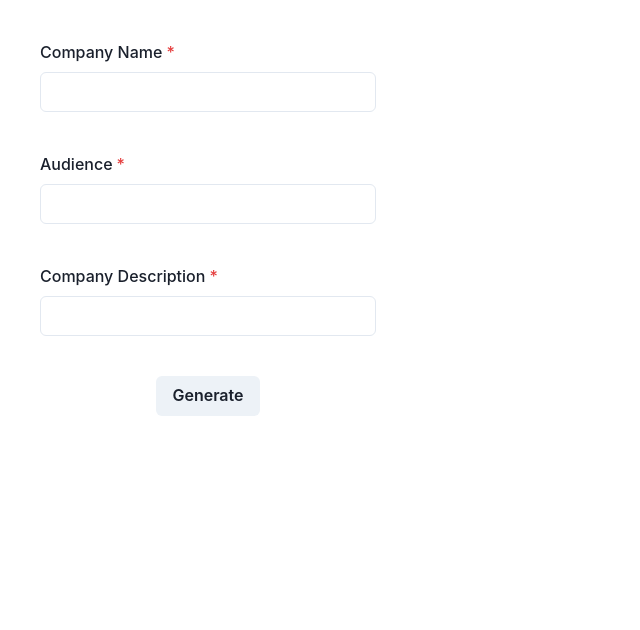
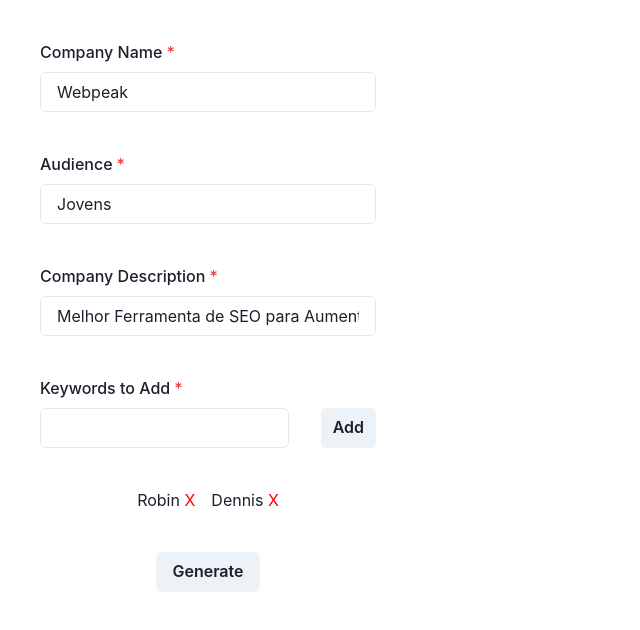
Before and after one commit to giovanafurlan/google-ads-generador, a Next.js app: page / in a window 1280 px wide. Shown: the top 630 px of the page, without its empty margins (0-640 px from the left). Built offline with nearby package versions, Linux system fonts and the light colour scheme.

Commit message:
Funcionando geração de title e description

```diff
--- a/package.json
+++ b/package.json
@@ -16,7 +16,8 @@
     "openai": "^3.1.0",
     "react": "^18.2.0",
     "react-dom": "^18.2.0",
-    "react-icons": "^4.7.1"
+    "react-icons": "^4.7.1",
+    "uuid": "^9.0.0"
   },
   "engines": {
     "node": ">=14.6.0"
--- a/pages/api/generateDescription.js
+++ b/pages/api/generateDescription.js
@@ -80,8 +80,8 @@
     resume[0].toUpperCase() + resume.slice(1).toLowerCase();
   const capitalizedAudience =
     audience[0].toUpperCase() + audience.slice(1).toLowerCase();
-  return `Escreva três criativos resumos com no máximo 90 caracteres cada, em uma única string, para a referente empresa com sua respectiva descrição que irá rodar no Google Ads com público alvo ${capitalizedAudience}
+  return `Escreva 2 criativos resumos com no máximo 90 caracteres cada, para a referente empresa com seu respectivo resumo que irá rodar no Google Ads com público alvo ${capitalizedAudience}
 
-  Empresa: ${capitalizedCompany}
-  Descrição: ${capitalizedResume}`;
+    Empresa: ${capitalizedCompany}
+    Descrição: ${capitalizedResume}`;
 }
--- a/pages/api/generateTitle.js
+++ b/pages/api/generateTitle.js
@@ -80,7 +80,7 @@
     resume[0].toUpperCase() + resume.slice(1).toLowerCase();
   const capitalizedAudience =
     audience[0].toUpperCase() + audience.slice(1).toLowerCase();
-  return `Escreva 3 criativos títulos com no máximo 30 caracteres cada e 2 criativos resumos com no máximo 90 caracteres cada, para a referente empresa com seu respectivo resumo que irá rodar no Google Ads com público alvo ${capitalizedAudience}
+  return `Escreva 3 criativos títulos com no máximo 30 caracteres cada, para a referente empresa com seu respectivo resumo que irá rodar no Google Ads com público alvo ${capitalizedAudience}
 
   Empresa: ${capitalizedCompany}
   Descrição: ${capitalizedResume}`;
--- a/pages/index.jsx
+++ b/pages/index.jsx
@@ -8,6 +8,7 @@
   Grid,
   GridItem,
   Input,
+  ListItem,
   Select,
   Tag,
   TagLabel,
@@ -18,79 +19,139 @@
   AiFillEdit
 } from 'react-icons/ai';
 import Head from "next/head";
+import { v4 as uuidv4 } from "uuid";
+import { getDescriptions, getTitles } from "../services/getApis";
 
 export default function Home() {
 
-  const [isLoading, setIsLoading] = useState(false);
+  const initialList = [
+    {
+      id: "a",
+      name: "Robin"
+    },
+    {
+      id: "b",
+      name: "Dennis"
+    }
+  ];
+
+  const [isLoadingT, setIsLoadingT] = useState(false);
+  const [isLoadingD, setIsLoadingD] = useState(false);
   const [visibility, setVisibility] = useState('hidden');
 
-  const [companyInput, setCompanyInput] = useState("");
-  const [audienceInput, setAudienceInput] = useState("");
-  const [resumeInput, setResumeInput] = useState("");
-  const [result, setResult] = useState();
+  const [company, setCompany] = useState('Webpeak');
+  const [audience, setAudience] = useState('Jovens');
+  const [resume, setResume] = useState('Melhor Ferramenta de SEO para Aumentar o Tráfego Orgânico do seu site');
+  const [resultTitle, setResultTitle] = useState();
+  const [resultDescription, setResultDescription] = useState();
 
-  async function onSubmit(event) {
+  async function onSubmit() {
 
-    event.preventDefault();
+    setIsLoadingT(true);
+    setIsLoadingD(true);
 
-    setIsLoading(true);
+    setVisibility('visible');
 
-    try {
-      const responseTitle = await fetch("/api/generateTitle", {
-        method: "POST",
-        headers: {
-          "Content-Type": "application/json",
-        },
-        body: JSON.stringify({ company: companyInput, audience: audienceInput, resume: resumeInput }),
-      });
+    getTitles(company, resume, audience)
+      .then((res) => {
+        // console.log(res);
 
-      const data = await responseTitle.json();
+        setIsLoadingT(false);
 
-      if (responseTitle.status !== 200) {
-        throw data.error || new Error(`Request failed with status ${responseTitle.status}`);
+        const data = res;
+
+        console.log(data);
+
+        data.choices.forEach(element => {
+          setResultTitle(element.text);
+        })
+
+      })
+      .catch((err) => {
+        setIsLoadingT(false);
+        setVisibility('hidden');
+        console.log(err);
+      })
+      .finally();
+
+    getDescriptions(company, resume, audience)
+      .then((res) => {
+        // console.log(res);
+
+        setIsLoadingD(false);
+
+        const data = res;
+
+        console.log(data);
+
+        data.choices.forEach(element => {
+          setResultDescription(element.text);
+        })
+
+      })
+      .catch((err) => {
+        setIsLoadingD(false);
+        setVisibility('hidden');
+        console.log(err);
+      })
+      .finally();
   }
 
-      console.log(data.result);
+  const [list, setList] = useState(initialList);
+  const [name, setname] = useState("");
 
-      // setCompanyInput('');
-      // setAudienceInput('');
-      // setResumeInput('');
+  const handleChange = (event) => {
+    setname(event.target.value);
+  }
 
-    } catch (error) {
-      setIsLoading(false);
-
-      console.error(error);
-      alert(error.message);
+  const handleKeyDown = (event) => {
+    if (event.key === "Enter") {
+      // const newList = list.concat({ name, id: uuidv4() });
+      // setList(newList);
+      // setname("");
+      handleAdd();
     }
   }
+
+  const handleAdd = () => {
+    const newList = list.concat({ name, id: uuidv4() });
+    setList(newList);
+    setname("");
+  }
+
+  const deleteItem = (id) => () => {
+
+      setList(todos => todos.filter((item) => item.id !== id));
+
+  };
 
   const fields = [
     {
       isRequired: true,
       id: 'company',
       title: 'Company Name',
-      value: companyInput,
-      onChange: (e) => setCompanyInput(e.target.value)
+      value: company,
+      onChange: (e) => setCompany(e.target.value)
     },
     {
       isRequired: true,
       id: 'audience',
       title: 'Audience',
-      value: audienceInput,
-      onChange: (e) => setAudienceInput(e.target.value)
+      value: audience,
+      onChange: (e) => setAudience(e.target.value)
     },
     {
       isRequired: true,
       id: 'description',
       title: 'Company Description',
-      value: resumeInput,
-      onChange: (e) => setResumeInput(e.target.value)
+      value: resume,
+      onChange: (e) => setResume(e.target.value)
     },
     // {
     //   isRequired: true,
     //   id: 'keywords',
     //   title: 'Product Keywords',
-    //   value: '',
+    //   value: name,
     //   onChange: ''
     // },
     // {
@@ -154,8 +215,7 @@
         gap='4'>
         <GridItem
           p='10'>
-          <form
-            onSubmit={onSubmit}>
+          <form>
             <VStack
               spacing={'10'}>
               {/* <Flex
@@ -186,10 +246,29 @@
                   value={item.value}
                   onChange={item.onChange} />
               ))}
+              <Flex
+                align={'center'}
+                gap='8'>
+                <Field
+                  title={'Keywords to Add'}
+                  isRequired={true}
+                  value={name}
+                  onChange={handleChange}
+                  onAdd={handleAdd}
+                  handleKeyDown={handleKeyDown} />
                 <Button
-                type='submit'
+                  type="button"
+                  onClick={handleAdd}
+                  mt='8'>
+                  Add
+                </Button>
+              </Flex>
+              <List
+                list={list}
+                handleDelete={deleteItem(list.id)} />
+              <Button
                 value='Generate'
-                disabled={isLoading}>
+                onClick={() => { onSubmit() }}>
                 Generate
               </Button>
             </VStack>
@@ -197,11 +276,6 @@
         </GridItem>
         <GridItem
           colSpan={'2'}>
-          {isLoading
-            ?
-            <CircularProgress
-              isIndeterminate />
-            :
           <VStack
             visibility={visibility}
             border={'1px'}
@@ -212,14 +286,26 @@
             p='4'
             spacing={'4'}
             alignItems={'initial'}>
+            {isLoadingT
+              ?
+              <CircularProgress
+                isIndeterminate />
+              :
               <Text
-                color={'blue'}
+                color={'blue.400'}
                 fontSize='lg'>
-                {result}
+                {resultTitle}
               </Text>
+            }
+            {isLoadingD
+              ?
+              <CircularProgress
+                isIndeterminate />
+              :
               <Text>
-
+                {resultDescription}
               </Text>
+            }
             <Flex
               gap='2'>
               {notesHeadline.map((item, idx) => (
@@ -247,14 +333,14 @@
               p='0'>
               <AiFillEdit color='black' />
             </Button>
-            </VStack>}
+          </VStack>
         </GridItem>
       </Grid>
     </div>
   )
 }
 
-const Field = ({ isRequired, id, title, value, onChange }) => {
+const Field = ({ isRequired, id, title, value, onChange, handleKeyDown }) => {
   return (
     <FormControl
       isRequired={isRequired}>
@@ -262,10 +348,14 @@
         htmlFor={id}>
         {title}
       </FormLabel>
+      <Flex
+        gap='2'>
         <Input
           id={id}
           value={value}
-        onChange={onChange} />
+          onChange={onChange}
+          onKeyDown={handleKeyDown} />
+      </Flex>
     </FormControl>
   )
 }
@@ -280,3 +370,15 @@
     </Tag>
   )
 }
+
+const List = ({ list, handleDelete }) => {
+  return (
+    <Flex
+      flexWrap={'wrap'}
+      gap='4'>
+      {list.map((item) => {
+        return <Text key={item.id}>{item.name} <span onClick={handleDelete} style={{ color: 'red', cursor: 'pointer' }}>X</span></Text>;
+      })}
+    </Flex>
+  );
+};
--- /dev/null
+++ b/services/getApis.js
@@ -0,0 +1,31 @@
+import axios from "axios";
+
+const getTitles = async (company, resume, audience) => {
+  return axios
+    .get("/api/generateT", {
+      params: { company: company, resume: resume, audience: audience },
+    })
+    .then((e) => {
+      return e.data;
+    })
+    .catch((e) => {
+      // console.log(e);
+      return;
+    });
+};
+
+const getDescriptions = async (company, resume, audience) => {
+  return axios
+    .get("/api/generateD", {
+      params: { company: company, resume: resume, audience: audience },
+    })
+    .then((e) => {
+      return e.data;
+    })
+    .catch((e) => {
+      // console.log(e);
+      return;
+    });
+};
+
+export { getTitles, getDescriptions };
```
Also changed, not shown: pages/api/generateD.js (added, +75 -0 lines), pages/api/generateT.js (added, +75 -0 lines), 1 other file (tests, documents, lock files or other folders). Lines whose indentation alone changed are shown as unchanged.
